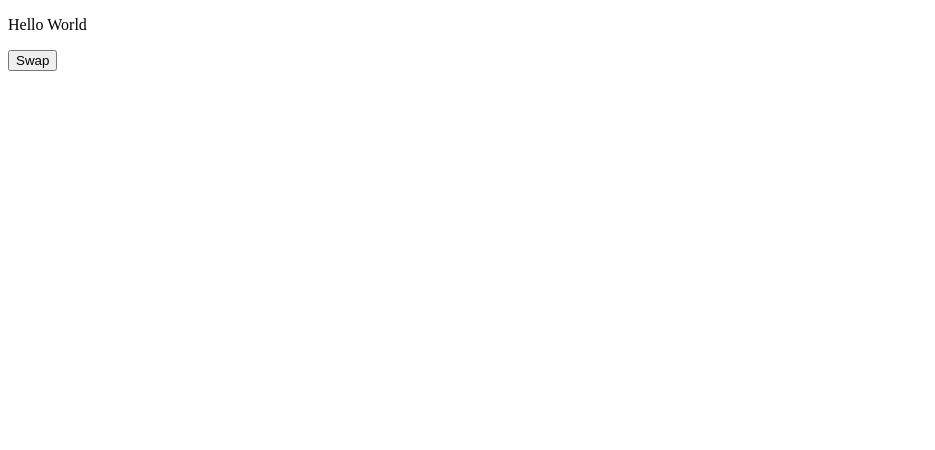
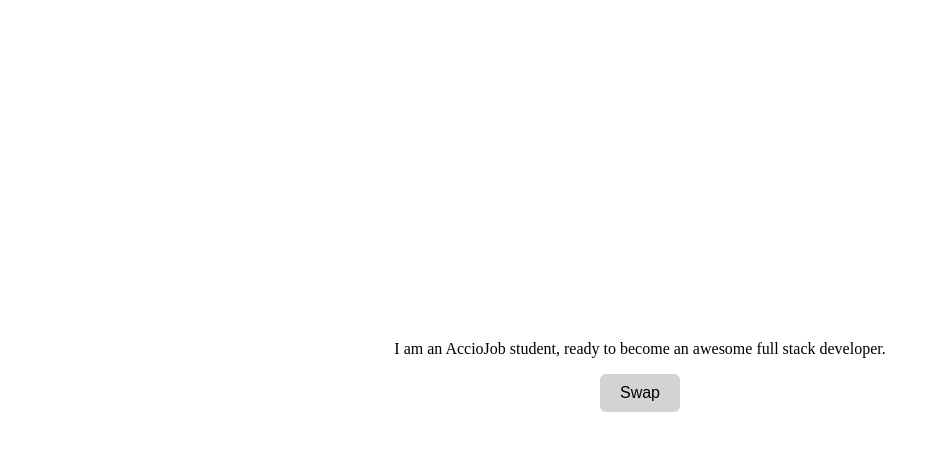
Before and after one commit to acciojob/dark-theme-ayanali31990, a website: page main.html in a window 1280 px wide. Shown: the whole page, without its empty margins (0-935 px from the left). Drawn offline with Linux system fonts and the light colour scheme.

Commit message:
created a submission

```diff
--- a/main.html
+++ b/main.html
@@ -1,19 +1,21 @@
 <!DOCTYPE html>
- <html>
+<html>
   <head>
-    <title>
-      Dark Theme
-    </title>
+    <title>Dark Theme</title>
     <link rel="stylesheet" href="styles.css">
   </head>
   <body>
-    <main>
-      <!-- html markup here -->
+    <!-- main div should have id="app" and class="day" -->
+    <main id="app" class="day">
+      <!-- required paragraph -->
       <p id="ptag">
-        Hello World
+        I am an AccioJob student, ready to become an awesome full stack developer.
       </p>
-      <button>Swap</button>
+
+      <!-- button with id="swap" and class="button_day" -->
+      <button id="swap" class="button_day" onclick="swapTheme()">Swap</button>
     </main>
+
     <script src="./script.js"></script>
   </body>
 </html>
--- a/script.js
+++ b/script.js
@@ -1 +1,17 @@
 //your code here
+
+//your code here
+
+function swapTheme() {
+  const app = document.getElementById("app");
+  const button = document.getElementById("swap");
+
+  // Toggle between day and night
+  if (app.classList.contains("day")) {
+    app.classList.replace("day", "night");
+    button.classList.replace("button_day", "button_night");
+  } else {
+    app.classList.replace("night", "day");
+    button.classList.replace("button_night", "button_day");
+  }
+}
--- a/styles.css
+++ b/styles.css
@@ -1,16 +1,38 @@
-#app{
-  height:90vh;
-}
-.night{
-  background-color: black;
-  color:white;
+#app {
+  height: 90vh;
+  display: flex;
+  flex-direction: column;
+  justify-content: center;
+  align-items: center;
+  transition: background-color 0.3s ease, color 0.3s ease;
 }
 
-#swap{
-  outline:0;
+.day {
+  background-color: white;
+  color: black;
 }
 
-.button_night{
-  background-color:blue;
-  color:white;
+.night {
+  background-color: black;
+  color: white;
 }
+
+#swap {
+  outline: 0;
+  border: none;
+  padding: 10px 20px;
+  font-size: 16px;
+  cursor: pointer;
+  border-radius: 6px;
+  transition: background-color 0.3s ease;
+}
+
+.button_day {
+  background-color: lightgray;
+  color: black;
+}
+
+.button_night {
+  background-color: blue;
+  color: white;
+}
```
